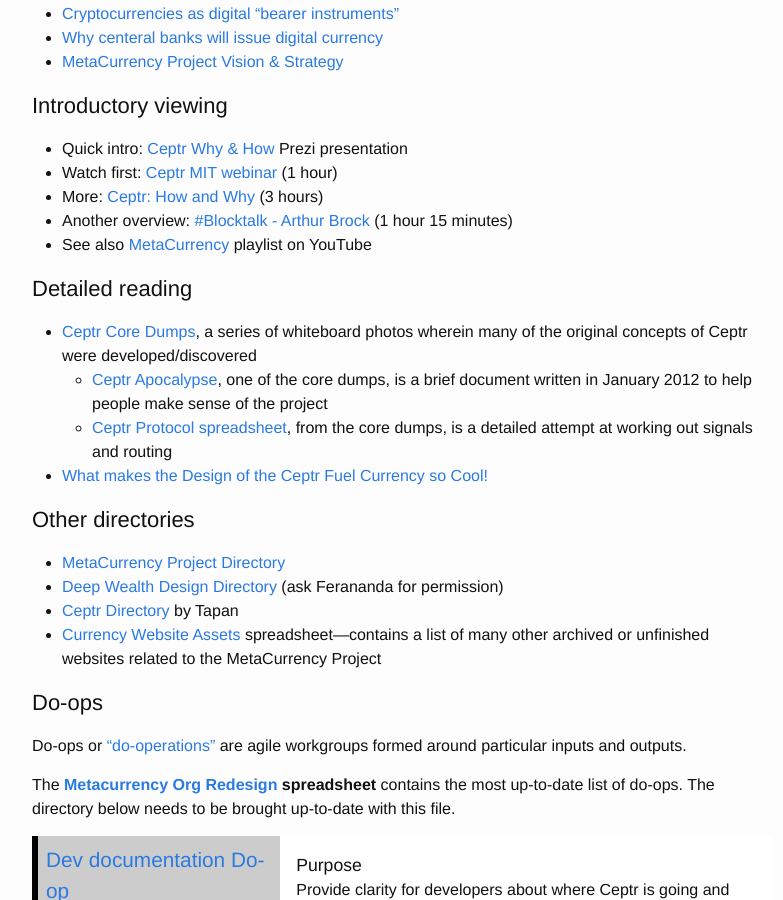
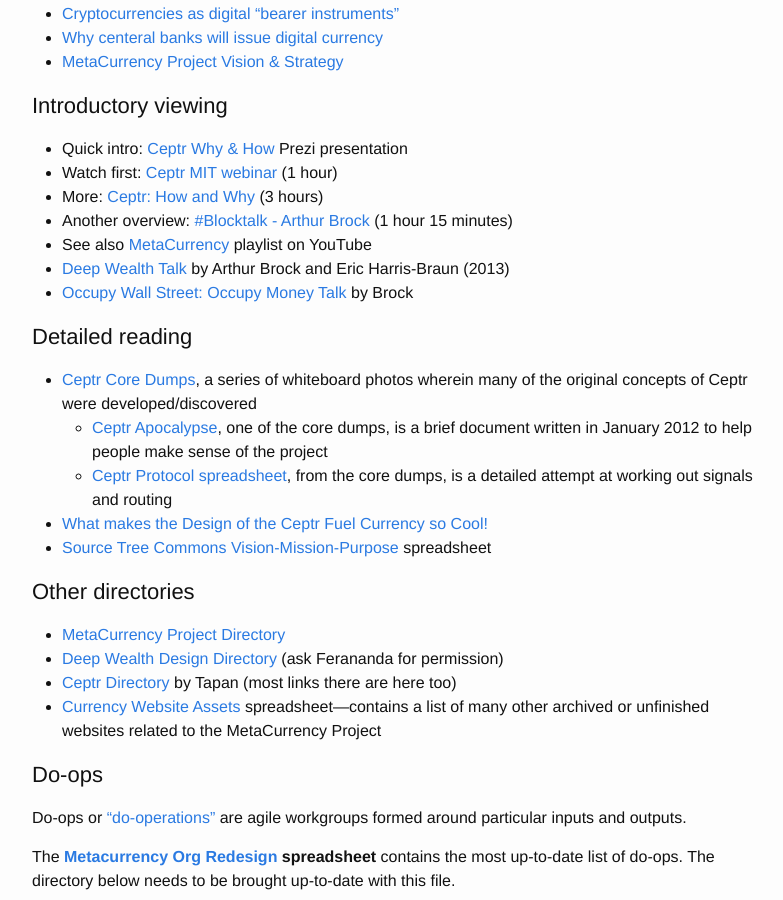
Before and after one commit to coalition-of-invisible-colleges/cic.github.io, a Jekyll site: the page built from _colleges/Ceptr.md, in a window 1280 px wide and 900 px high, scrolled down 432 px. Shown: the whole window, without its empty margins (238-1021 px from the left). Built offline with Jekyll 4.4.1, drawn with Linux system fonts in a browser that asks for light colours.

Commit message:
Added do-ops and more directories

```diff
--- a/_colleges/Ceptr.md
+++ b/_colleges/Ceptr.md
@@ -23,17 +23,21 @@ Information for the MetaCurrency Project overall has been listed under the Holog
 * More: [Ceptr: How and Why](https://www.youtube.com/watch?v=Y9ZhswdOm14) (3 hours)
 * Another overview: [#Blocktalk - Arthur Brock](https://www.youtube.com/watch?v=2ppk_mJxckg&app=desktop) (1 hour 15 minutes)
 * See also [MetaCurrency](https://www.youtube.com/playlist?list=PLF35F5FA98C7DBB65) playlist on YouTube
+* [Deep Wealth Talk](https://vimeo.com/66000237) by Arthur Brock and Eric Harris-Braun (2013)
+* [Occupy Wall Street: Occupy Money Talk](http://metacurrency.org/portfolio-item/occupy-wall-street-occupy-money-talk/) by
+Brock
 
 ### Detailed reading
 * [Ceptr Core Dumps](http://ceptr.wagn.org/Our_Core_Dumps), a series of whiteboard photos wherein many of the original concepts of Ceptr were developed/discovered
     * [Ceptr Apocalypse](https://docs.google.com/document/d/1b2sS4eYR5ShVtcVmPdOMUlVIp26fwSqkZBoepzMdzrU/edit), one of the core dumps, is a brief document written in January 2012 to help people make sense of the project
     * [Ceptr Protocol spreadsheet](https://docs.google.com/spreadsheet/ccc?key=0AhkYjq_pxsGadFRrOGRLOHJ1XzBTZkRDUUJCYndFYnc#gid=0), from the core dumps, is a detailed attempt at working out signals and routing
 * [What makes the Design of the Ceptr Fuel Currency so Cool!](https://docs.google.com/document/d/1zchqaIR1QPOFUVBXd4ryamwyrNVRE0VztC62pOho6Rw/edit?usp=sharing)
+* [Source Tree Commons Vision-Mission-Purpose](https://docs.google.com/spreadsheets/d/1tXzW1AudRPByzkRTIjBkSyVvSiyqKa-_OvB8n0ZaAIM/edit?usp=sharing) spreadsheet
 
 ### Other directories
 * [MetaCurrency Project Directory](https://www.diigo.com/outliner/akj0wb/MC-website?key=o5scr4dt8q)
 * [Deep Wealth Design Directory](https://www.diigo.com/o/akjcbn/DWD%20workshop) (ask Ferananda for permission)
-* [Ceptr Directory](https://sites.google.com/a/cornell.edu/ceptr/orientation) by Tapan
+* [Ceptr Directory](https://sites.google.com/a/cornell.edu/ceptr/orientation) by Tapan (most links there are here too)
 * [Currency Website Assets](https://docs.google.com/spreadsheets/d/1tCIAykiIdiJ3bAOC4TRNfBFrGrVctfzWm5CGzfNC_ac/edit) spreadsheet—contains a list of many other archived or unfinished websites related to the MetaCurrency Project
 
 ### Do-ops
```
